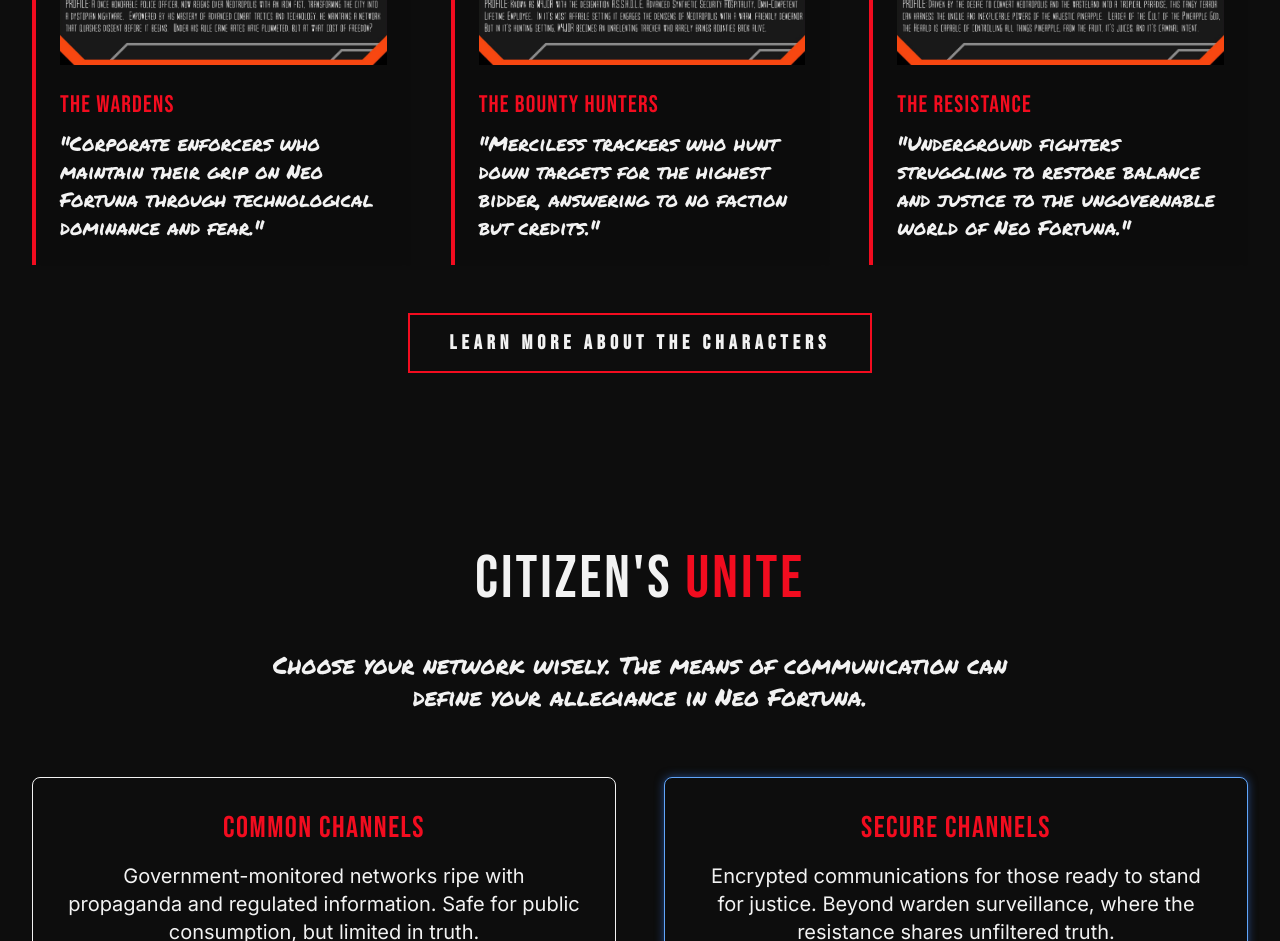
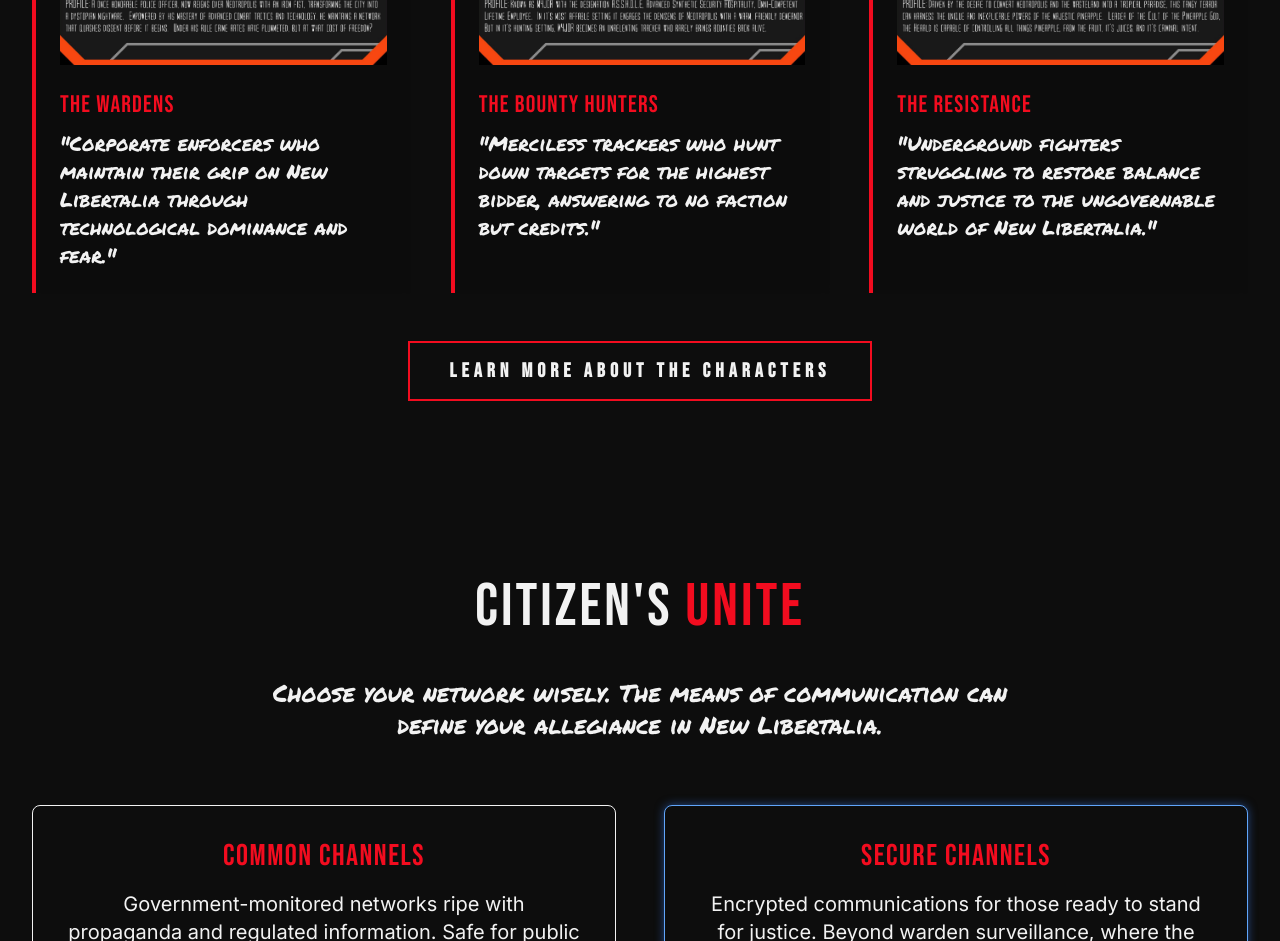
Before and after one commit to cyon1c/reggie-b, a Next.js app: page / in a window 1280 px wide. Shown: the part 2600-3541 px from the top of the page. Built offline with nearby package versions, Linux system fonts and the light colour scheme.

Commit message:
Update site content: Replace 'Neo Fortuna' with 'New Libertalia' across all pages

```diff
--- a/app/about/page.tsx
+++ b/app/about/page.tsx
@@ -1,6 +1,7 @@
 import Image from 'next/image';
 import Navigation from '../../components/Navigation';
 import Footer from '../../components/Footer';
+import EmailSignupForm from '../../components/EmailSignupForm';
 
 export default function AboutPage() {
   return (
@@ -34,7 +35,7 @@ export default function AboutPage() {
                 Brenton <span className="text-primary">Peplinski</span>
               </h2>
               <p className="text-xl text-white mb-6">
-                Brenton Peplinski, the creative force behind the Bloodletter comic series, draws from a diverse background that uniquely positions him to craft this immersive and gritty cyberpunk narrative. With a foundation rooted in military experience, Peplinski understands themes of resilience, discipline, and the struggle for survival, which permeate the dystopian world of Neo Fortuna.
+                Brenton Peplinski, the creative force behind the Bloodletter comic series, draws from a diverse background that uniquely positions him to craft this immersive and gritty cyberpunk narrative. With a foundation rooted in military experience, Peplinski understands themes of resilience, discipline, and the struggle for survival, which permeate the dystopian world of New Libertalia.
               </p>
               <p className="text-xl text-white">
                 His years of artistic practice—spanning illustration, graphic design, and storytelling—provide the visual and narrative depth that define the Bloodletter series.
@@ -133,12 +134,7 @@ export default function AboutPage() {
           <p className="text-xl text-white mb-12">
             Follow Brenton's creative journey and get exclusive behind-the-scenes content, development updates, and early access to new Bloodletter materials.
           </p>
-          <a href="mailto:brenton.peplinski@yahoo.com?subject=Contact%20from%20About%20Page" className="neon-button text-xl py-4 px-10 mr-4 mb-4 inline-block">
-            Contact
-          </a>
-          <a href="/shop" className="neon-button text-xl py-4 px-10 mb-4 inline-block">
-            Support the Comic
-          </a>
+          <EmailSignupForm />
         </div>
       </section>
 
--- a/app/layout.tsx
+++ b/app/layout.tsx
@@ -30,7 +30,7 @@ const permanentMarker = Permanent_Marker({
 
 export const metadata: Metadata = {
   title: 'BLOODLETTER HQ',
-  description: 'Enter Neo Fortuna: Uncover the Truth, Survive the Chaos.',
+  description: 'Enter New Libertalia: Uncover the Truth, Survive the Chaos.',
 };
 
 export default function RootLayout({
--- a/app/page.tsx
+++ b/app/page.tsx
@@ -65,7 +65,7 @@ export default function Home() {
               <p className="text-xl text-white mb-10 leading-relaxed">
                 Follow Reggie Bloodletter and Glitch as they become infamous bounty hunters and face off against the galaxy's deadliest criminals. From giant evil snakes, corrupt law enforcers, deadly adware AI, slippery alien gangsters, and more than one surprise that will test their moral beliefs, the true nature of their partnership, and the implications of their existence within the galaxy.
               </p>
-              <Link href="/join" className="neon-button text-lg">
+              <Link href="/characters" className="neon-button text-lg">
                 the galaxy so far
               </Link>
             </div>
@@ -105,7 +105,7 @@ export default function Home() {
               </div>
               <h3 className="text-2xl text-primary font-display mb-2">THE WARDENS</h3>
               <p className="text-xl text-white font-title">
-                "Corporate enforcers who maintain their grip on Neo Fortuna through technological dominance and fear."
+                "Corporate enforcers who maintain their grip on New Libertalia through technological dominance and fear."
               </p>
             </div>
 
@@ -135,7 +135,7 @@ export default function Home() {
               </div>
               <h3 className="text-2xl text-primary font-display mb-2">THE RESISTANCE</h3>
               <p className="text-xl text-white font-title">
-                "Underground fighters struggling to restore balance and justice to the ungovernable world of Neo Fortuna."
+                "Underground fighters struggling to restore balance and justice to the ungovernable world of New Libertalia."
               </p>
             </div>
           </div>
@@ -156,7 +156,7 @@ export default function Home() {
             <span className="text-primary">Unite</span>
           </h2>
           <p className="text-center text-2xl text-white mb-16 max-w-3xl mx-auto font-title">
-            Choose your network wisely. The means of communication can define your allegiance in Neo Fortuna.
+            Choose your network wisely. The means of communication can define your allegiance in New Libertalia.
           </p>
 
           <div className="grid grid-cols-1 md:grid-cols-2 gap-12">
```
Also changed, not shown: 1 other file (tests, documents, lock files or other folders).
